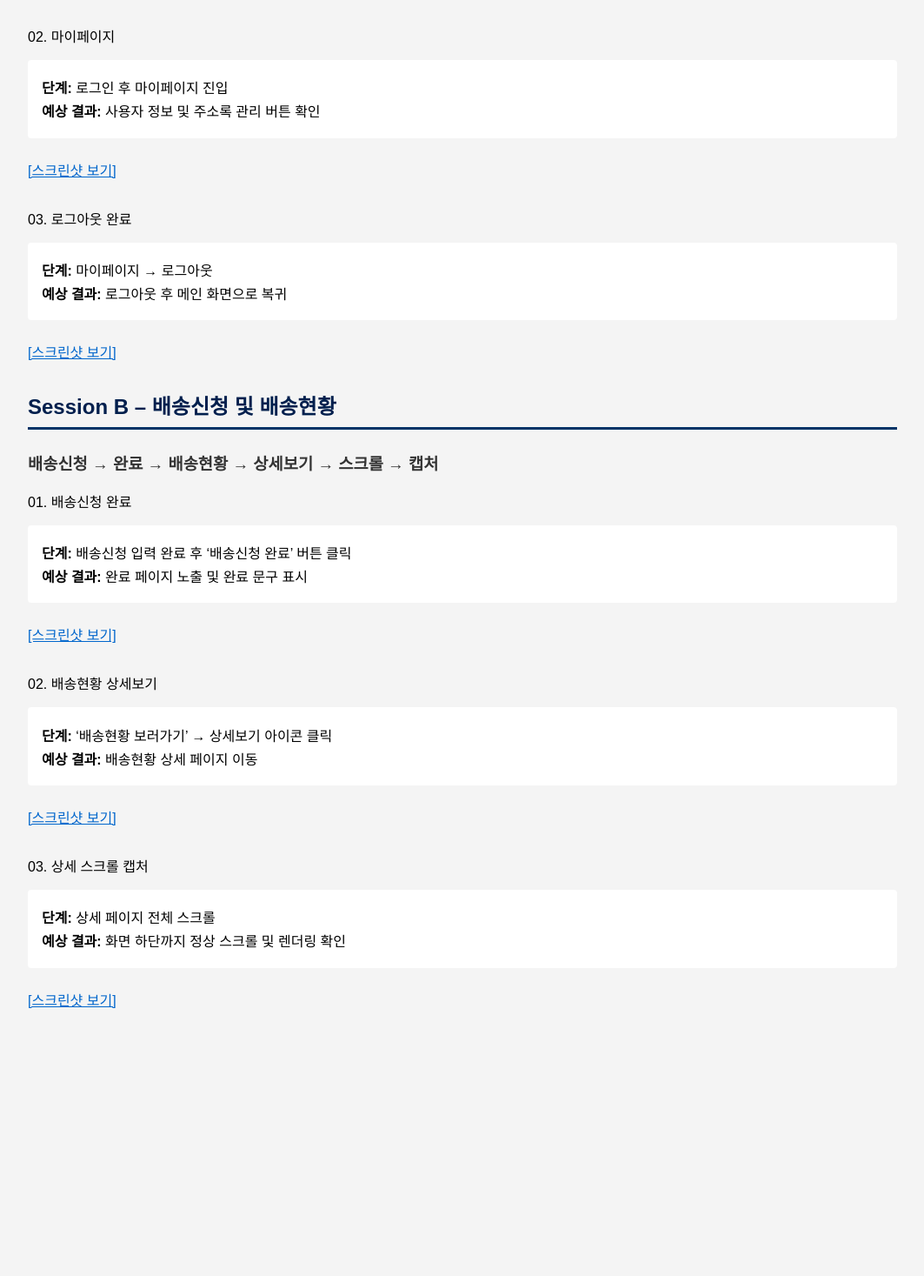
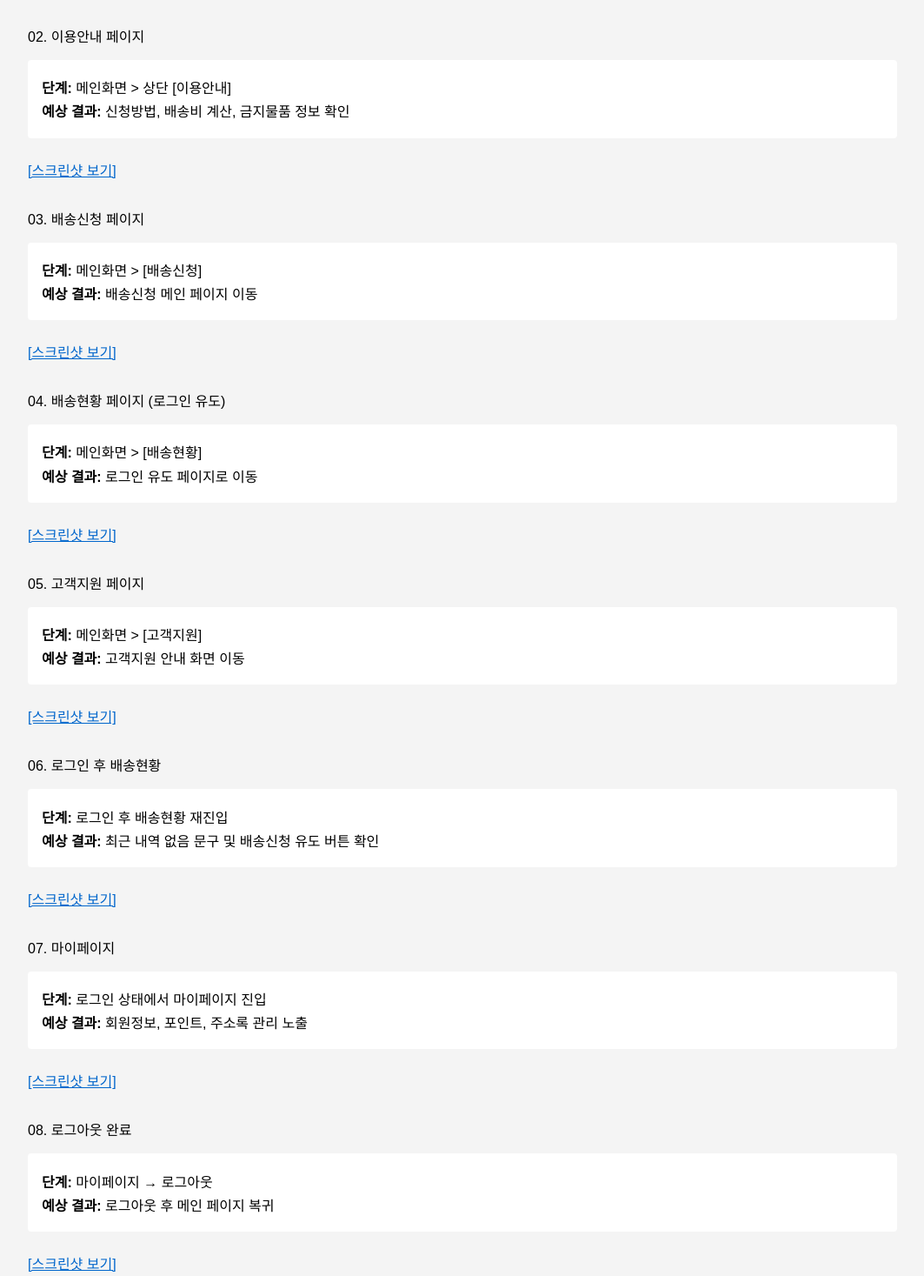
Before and after one commit to sj743/ship_sangju, a website: page index.html in a window 1280 px wide. Shown: the part 509-1976 px from the top of the page at 87% size, without its empty margins (108-1171 px from the left). Before the commit the page ends 1734 px from the top, so only its background shows below. Drawn offline with Linux system fonts and the light colour scheme.

Commit message:
docs: index.html 업데이트 (Session A 전체 복원 + 경로 수정)

```diff
--- a/index.html
+++ b/index.html
@@ -73,7 +73,7 @@
   <div class="container">
     <!-- Session A -->
     <h2>Session A – 기본 플로우</h2>
-    <h3>비로그인 → 로그인 → 마이페이지 → 로그아웃</h3>
+    <h3>비로그인 → 주요 메뉴 탐색 → 로그인 → 마이페이지 → 로그아웃</h3>
 
     <div class="screenshot">
       <p>01. 메인 페이지</p>
@@ -81,25 +81,70 @@
         <p><strong>단계:</strong> 팝업 노출 시 [오늘 그만 보기] 클릭</p>
         <p><strong>예상 결과:</strong> 메인 페이지 정상 노출 및 팝업 닫힘</p>
       </div>
-      <a href="results/sessionA_YYYYMMDD_HHmmss/01_main.png" target="_blank">[스크린샷 보기]</a>
+      <a href="tests/results/sessionA_YYYYMMDD_HHmmss/01_main_page.png" target="_blank">[스크린샷 보기]</a>
     </div>
 
     <div class="screenshot">
-      <p>02. 마이페이지</p>
+      <p>02. 이용안내 페이지</p>
       <div class="description">
-        <p><strong>단계:</strong> 로그인 후 마이페이지 진입</p>
-        <p><strong>예상 결과:</strong> 사용자 정보 및 주소록 관리 버튼 확인</p>
+        <p><strong>단계:</strong> 메인화면 > 상단 [이용안내]</p>
+        <p><strong>예상 결과:</strong> 신청방법, 배송비 계산, 금지물품 정보 확인</p>
       </div>
-      <a href="results/sessionA_YYYYMMDD_HHmmss/04_my_page.png" target="_blank">[스크린샷 보기]</a>
+      <a href="tests/results/sessionA_YYYYMMDD_HHmmss/02_info_page.png" target="_blank">[스크린샷 보기]</a>
     </div>
 
     <div class="screenshot">
-      <p>03. 로그아웃 완료</p>
+      <p>03. 배송신청 페이지</p>
+      <div class="description">
+        <p><strong>단계:</strong> 메인화면 > [배송신청]</p>
+        <p><strong>예상 결과:</strong> 배송신청 메인 페이지 이동</p>
+      </div>
+      <a href="tests/results/sessionA_YYYYMMDD_HHmmss/03_request_page.png" target="_blank">[스크린샷 보기]</a>
+    </div>
+
+    <div class="screenshot">
+      <p>04. 배송현황 페이지 (로그인 유도)</p>
+      <div class="description">
+        <p><strong>단계:</strong> 메인화면 > [배송현황]</p>
+        <p><strong>예상 결과:</strong> 로그인 유도 페이지로 이동</p>
+      </div>
+      <a href="tests/results/sessionA_YYYYMMDD_HHmmss/04_delivery_login_required.png" target="_blank">[스크린샷 보기]</a>
+    </div>
+
+    <div class="screenshot">
+      <p>05. 고객지원 페이지</p>
+      <div class="description">
+        <p><strong>단계:</strong> 메인화면 > [고객지원]</p>
+        <p><strong>예상 결과:</strong> 고객지원 안내 화면 이동</p>
+      </div>
+      <a href="tests/results/sessionA_YYYYMMDD_HHmmss/05_support_page.png" target="_blank">[스크린샷 보기]</a>
+    </div>
+
+    <div class="screenshot">
+      <p>06. 로그인 후 배송현황</p>
+      <div class="description">
+        <p><strong>단계:</strong> 로그인 후 배송현황 재진입</p>
+        <p><strong>예상 결과:</strong> 최근 내역 없음 문구 및 배송신청 유도 버튼 확인</p>
+      </div>
+      <a href="tests/results/sessionA_YYYYMMDD_HHmmss/06_logged_in.png" target="_blank">[스크린샷 보기]</a>
+    </div>
+
+    <div class="screenshot">
+      <p>07. 마이페이지</p>
+      <div class="description">
+        <p><strong>단계:</strong> 로그인 상태에서 마이페이지 진입</p>
+        <p><strong>예상 결과:</strong> 회원정보, 포인트, 주소록 관리 노출</p>
+      </div>
+      <a href="tests/results/sessionA_YYYYMMDD_HHmmss/07_my_page.png" target="_blank">[스크린샷 보기]</a>
+    </div>
+
+    <div class="screenshot">
+      <p>08. 로그아웃 완료</p>
       <div class="description">
         <p><strong>단계:</strong> 마이페이지 → 로그아웃</p>
-        <p><strong>예상 결과:</strong> 로그아웃 후 메인 화면으로 복귀</p>
+        <p><strong>예상 결과:</strong> 로그아웃 후 메인 페이지 복귀</p>
       </div>
-      <a href="results/sessionA_YYYYMMDD_HHmmss/05_logged_out.png" target="_blank">[스크린샷 보기]</a>
+      <a href="tests/results/sessionA_YYYYMMDD_HHmmss/08_logged_out.png" target="_blank">[스크린샷 보기]</a>
     </div>
 
     <!-- Session B -->
@@ -112,7 +157,7 @@
         <p><strong>단계:</strong> 배송신청 입력 완료 후 ‘배송신청 완료’ 버튼 클릭</p>
         <p><strong>예상 결과:</strong> 완료 페이지 노출 및 완료 문구 표시</p>
       </div>
-      <a href="results/sessionB_YYYYMMDD_HHmmss/04_request_completed.png" target="_blank">[스크린샷 보기]</a>
+      <a href="tests/results/sessionB_YYYYMMDD_HHmmss/04_request_completed.png" target="_blank">[스크린샷 보기]</a>
     </div>
 
     <div class="screenshot">
@@ -121,7 +166,7 @@
         <p><strong>단계:</strong> ‘배송현황 보러가기’ → 상세보기 아이콘 클릭</p>
         <p><strong>예상 결과:</strong> 배송현황 상세 페이지 이동</p>
       </div>
-      <a href="results/sessionB_YYYYMMDD_HHmmss/06_delivery_detail.png" target="_blank">[스크린샷 보기]</a>
+      <a href="tests/results/sessionB_YYYYMMDD_HHmmss/06_delivery_detail.png" target="_blank">[스크린샷 보기]</a>
     </div>
 
     <div class="screenshot">
@@ -130,7 +175,7 @@
         <p><strong>단계:</strong> 상세 페이지 전체 스크롤</p>
         <p><strong>예상 결과:</strong> 화면 하단까지 정상 스크롤 및 렌더링 확인</p>
       </div>
-      <a href="results/sessionB_YYYYMMDD_HHmmss/07_delivery_detail_scrolled.png" target="_blank">[스크린샷 보기]</a>
+      <a href="tests/results/sessionB_YYYYMMDD_HHmmss/07_delivery_detail_scrolled.png" target="_blank">[스크린샷 보기]</a>
     </div>
   </div>
 </body>
```
